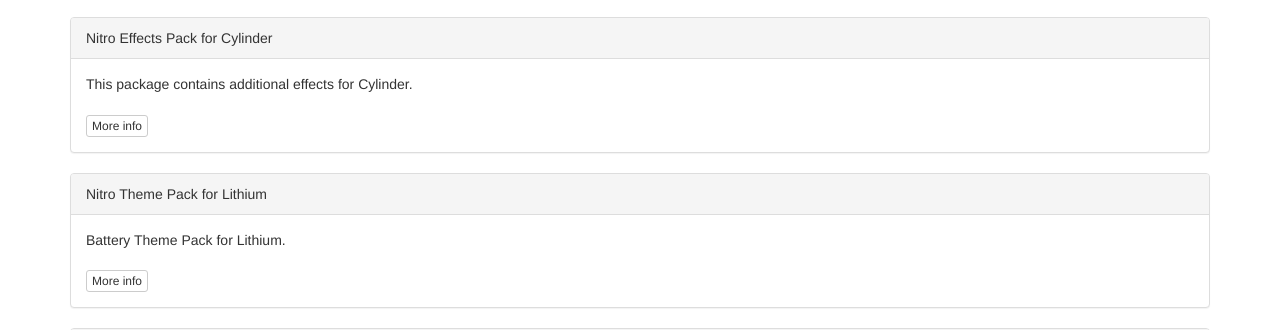
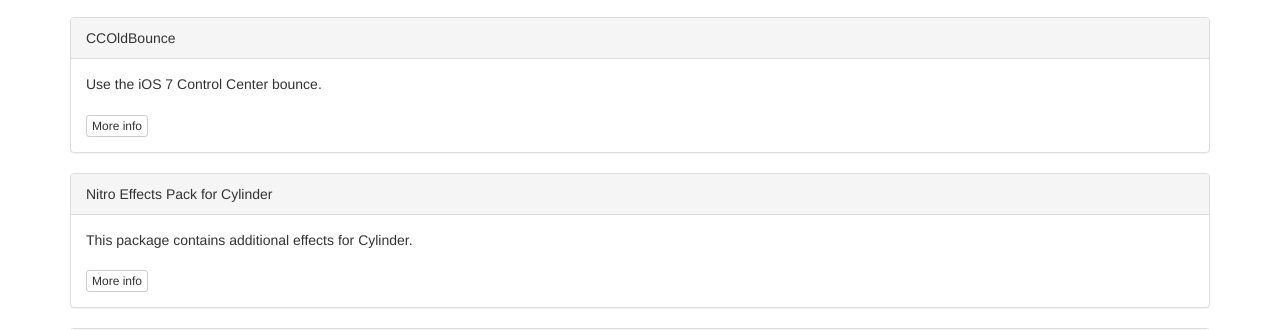
Before and after one commit to supermamon/repo, a plain HTML site: page index.html in a window 1280 px wide. Shown: the part 391-721 px from the top of the page. Drawn offline with nearby package versions, Linux system fonts and the light colour scheme; a script that the page names is missing.

Commit message:
Add CCOlbounce to list

```diff
--- a/index.html
+++ b/index.html
@@ -47,6 +47,13 @@
 
 <div class="container">
 	<div class="panel panel-default">
+	  <div class="panel-heading">CCOldBounce</div>
+	  <div class="panel-body">
+		Use the iOS 7 Control Center bounce.<br /><br />
+		<a class="btn btn-xs btn-default" href="depictions/?p=com.supermamon.ccoldbounce">More info</a>
+	  </div>
+	</div>
+	<div class="panel panel-default">
 	  <div class="panel-heading">Nitro Effects Pack for Cylinder</div>
 	  <div class="panel-body">
 		This package contains additional effects for Cylinder.<br /><br />
```
